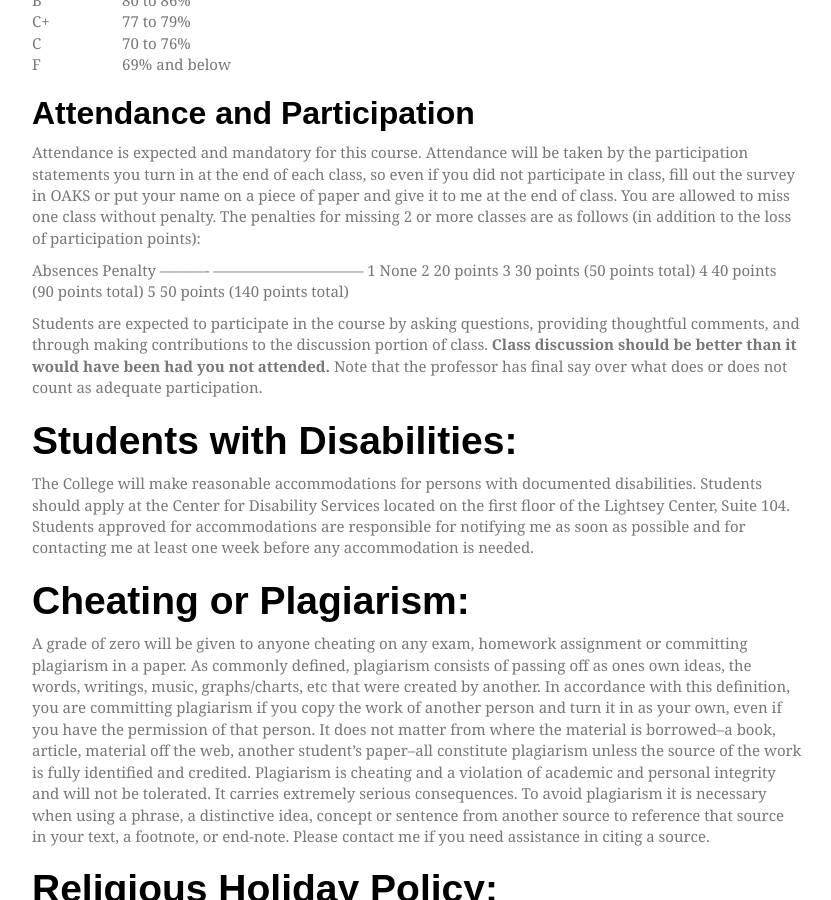
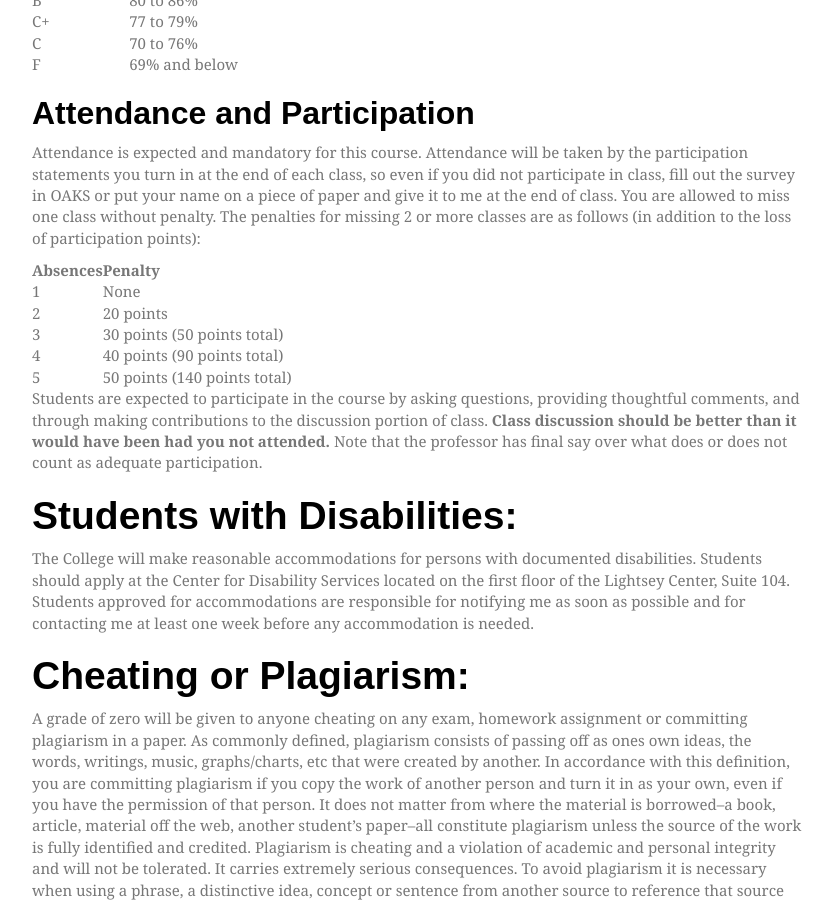
Before and after one commit to mnowlin/evss-puba602, a Jekyll site: the page built from syllabus.md, in a window 1280 px wide and 900 px high, scrolled down 2029 px. Shown: the whole window, without its empty margins (223-1054 px from the left). Built offline with Jekyll 4.4.1, drawn with Linux system fonts in a browser that asks for light colours; nearby versions of some CDN libraries; some web fonts are replaced.

```diff
--- a/syllabus.md
+++ b/syllabus.md
@@ -133,6 +133,7 @@ There are 900 possible points for this course. Grades will be allocated
 based on your earned points and calculated as a percentage of 900.
 
   Letter Grade | Percentage
+  --- | ---
   A  |  90 to 100%
   B+ |  87 to 89%
   B  |  80 to 86%
@@ -150,13 +151,13 @@ end of class. You are allowed to miss one class without penalty. The
 penalties for missing 2 or more classes are as follows (in addition to
 the loss of participation points):
 
-   Absences  Penalty
-  ---------- ------------------------------
-      1      None
-      2      20 points
-      3      30 points (50 points total)
-      4      40 points (90 points total)
-      5      50 points (140 points total)
+   Absences | Penalty
+   --- | ---
+      1   |   None
+      2   |   20 points
+      3   |   30 points (50 points total)
+      4   |   40 points (90 points total)
+      5   |   50 points (140 points total)
 
 
 Students are expected to participate in the course by
```
